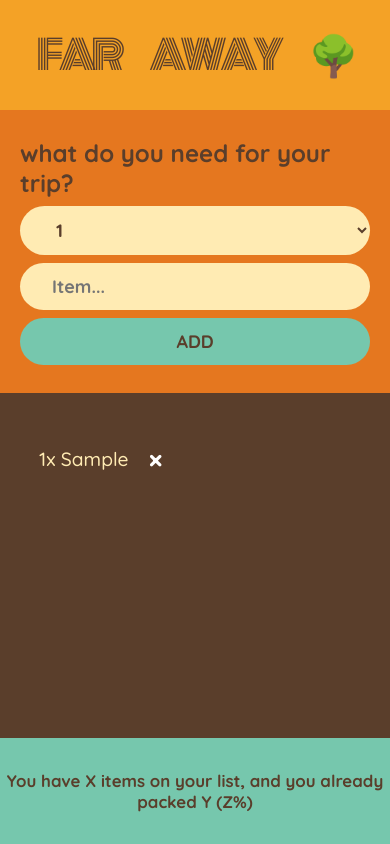
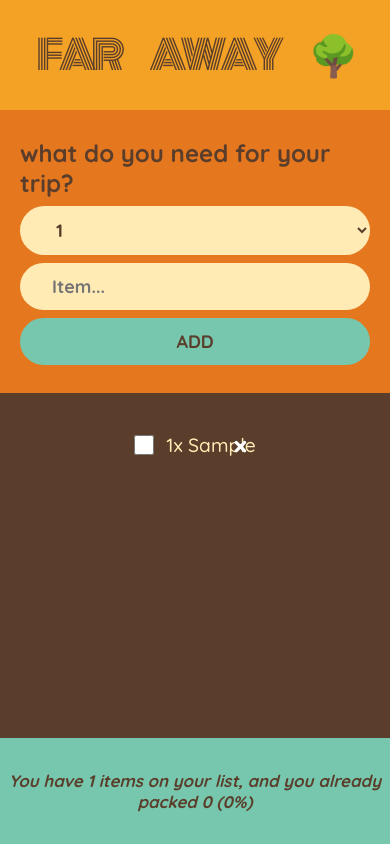
Before and after one commit to m-Ash1/travel-list, a React (Create React App) app: page / in a window 390 px wide. Both pictures are taken after typing "Sample" into the empty fields and a click on the button "ADD". Built offline with nearby package versions, Linux system fonts and the light colour scheme.

Commit message:
minor changes
add check to items and fix responsiveness

```diff
--- a/package.json
+++ b/package.json
@@ -1,5 +1,6 @@
 {
   "name": "my-app",
+  "homepage": "https://m-ash1.github.io/travel-list",
   "version": "0.1.0",
   "private": true,
   "dependencies": {
@@ -14,6 +15,8 @@
   },
   "scripts": {
     "start": "react-scripts start",
+    "predeploy": "npm run build",
+    "deploy": "gh-pages -d build",
     "build": "react-scripts build",
     "test": "react-scripts test",
     "eject": "react-scripts eject"
@@ -35,5 +38,8 @@
       "last 1 firefox version",
       "last 1 safari version"
     ]
+  },
+  "devDependencies": {
+    "gh-pages": "^5.0.0"
   }
 }
--- a/src/App.js
+++ b/src/App.js
@@ -12,15 +12,20 @@ const App = () => {
   }
 
   const handleDelete = (id) => {
-    setItems((items) => items.filter((item) => item.id !== id))
+    setItems((items => items.filter((item) => item.id !== id)))
   }
+
+  const handleToggle = (id) => {
+    setItems((items) => items.map(item => item.id === id ? { ...item, packed: !item.packed } : item))
+  }
+
 
   return (
     <div className="app">
       <Logo />
       <Form OnAddItems={handleNewItem} />
-      <PackingList items={items} onDelete={handleDelete} />
-      <Stats />
+      <PackingList setItems={setItems} items={items} OnDeleteItems={handleDelete} OnToggleItem={handleToggle} />
+      <Stats items={items} />
     </div>
   );
 };
@@ -54,7 +59,7 @@ const Form = ({ OnAddItems }) => {
   return (
     <form className="add-form" onSubmit={handleSubmit}>
       <h3>what do you need for your trip?</h3>
-      <select value={quantity} onChange={(e) => setQuantity(+e.target.value)}>
+      <select onChange={(e) => setQuantity(+e.target.value)}>
         {Array.from({ length: 20 }, (_, i) => i + 1).map((number) => (
           <option key={number} value={number}>
             {number}
@@ -74,38 +79,43 @@ const Form = ({ OnAddItems }) => {
   );
 };
 
-const PackingList = ({ items, onDelete }) => {
+const PackingList = ({ items, OnDeleteItems, OnToggleItem }) => {
 
   return (
     <div className="list">
       <ul>
         {items.map((item) => (
-          <Item onDelete={onDelete} item={item} key={item.id} />
+          <Item OnDeleteItems={OnDeleteItems} item={item} key={item.id} OnToggleItem={OnToggleItem} />
         ))}
       </ul>
     </div>
   );
 };
 
-const Item = ({ item, onDelete }) => {
+const Item = ({ item, OnDeleteItems, OnToggleItem }) => {
 
   return (
     <li>
+      <input type="checkbox" value={item.packed} onChange={() => { OnToggleItem(item.id) }} />
       <span
         style={item.packed === true ? { textDecoration: "line-through" } : {}}
       >
         {item.quantity}x {item.description}
       </span>
-      <button onClick={() => onDelete(item.id)} className="deleteItem">&times;</button>
+      <button onClick={() => OnDeleteItems(item.id)} className="deleteItem">&times;</button>
     </li>
   );
 };
 
-const Stats = () => {
+const Stats = ({ items }) => {
+  if (!items.length) return <em> <footer className="stats">Start adding some items to your packing list</footer></em>
+  const numberOfItems = items.length;
+  const numberOfPacked = items.filter(item => item.packed).length
+  const percentage = Math.round((numberOfPacked / numberOfItems) * 100)
   return (
-    <footer className="stats">
-      You have X items on your list, and you already packed Y (Z%)
-    </footer>
+    <em> <footer className="stats">
+      {percentage === 100 ? "You got everything! Ready to go" : `You have ${numberOfItems} items on your list, and you already packed ${numberOfPacked} (${percentage || 0}%)`}
+    </footer></em>
   );
 };
 
--- a/src/index.css
+++ b/src/index.css
@@ -8,6 +8,7 @@
 
 html {
   font-size: 62.5%;
+  overflow-x: hidden;
 }
 
 body {
@@ -110,6 +111,7 @@ input {
   display: flex;
   align-items: center;
   gap: 1.2rem;
+  position: relative;
 }
 
 input[type="checkbox"] {
@@ -125,13 +127,15 @@ input[type="checkbox"] {
   font-size: 1.8rem;
   padding: 0.8rem;
   transform: translateY(2px);
+  position: absolute;
+  right: 0;
 }
 
 .stats {
   background-color: #76c7ad;
   text-align: center;
   font-weight: 700;
-  padding: 3.2rem 0;
+  padding: 3.2rem 0.5em;
 }
 
 @media (max-width: 720px) {
@@ -157,6 +161,9 @@ input[type="checkbox"] {
   }
 }
 @media (max-width: 410px) {
+  .list ul {
+    grid-template-columns: auto;
+  }
   h1 {
     font-size: 4rem;
   }
```
Also changed, not shown: 1 other file (tests, documents, lock files or other folders).
